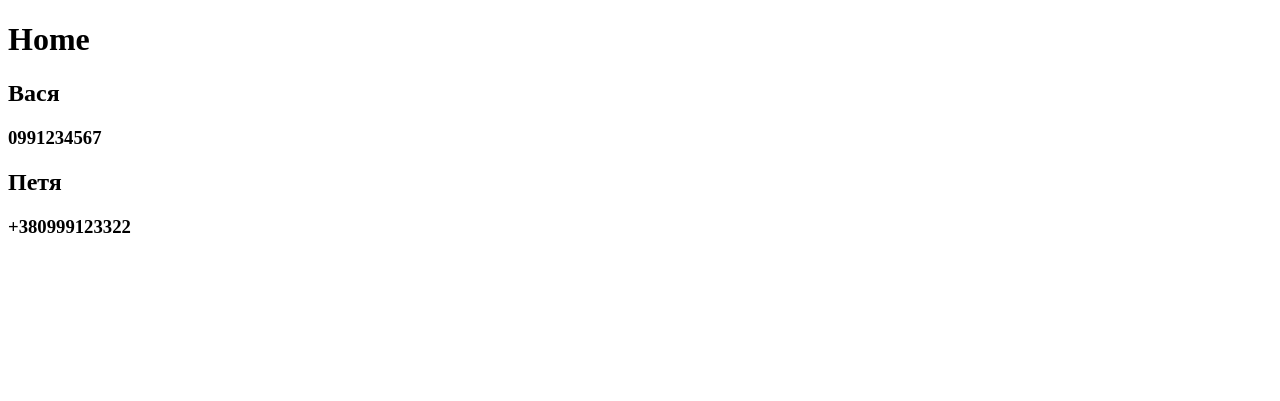
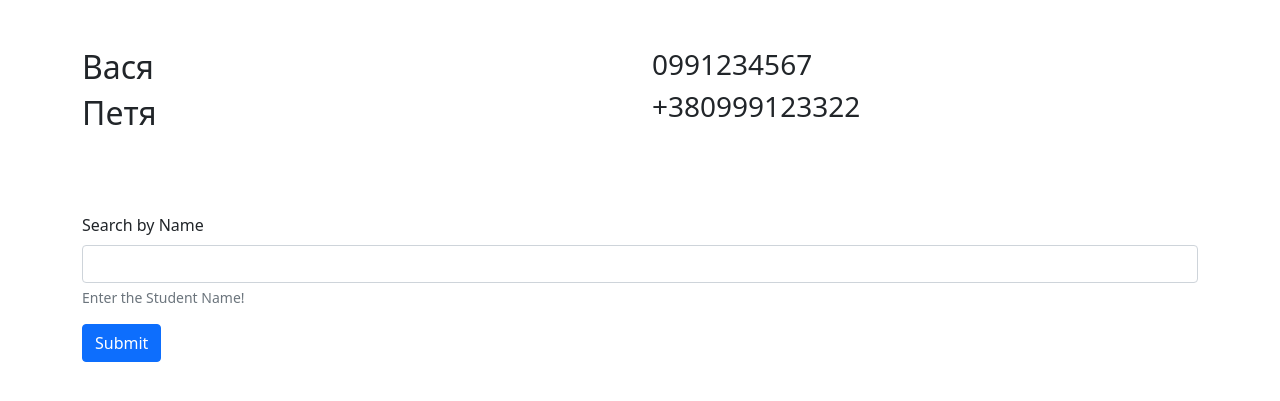
Before and after one commit to NickIT87/school, a Django app: page / in a window 1280 px wide. Shown: the top 401 px of the page. Run offline with Django 3.2, Linux system fonts and the light colour scheme; data comes from the database, SQL or seed files in the repository.

Commit message:
front-end

```diff
--- a/individual/schooltask/student/templates/student/home.html
+++ b/individual/schooltask/student/templates/student/home.html
@@ -1,26 +1,63 @@
 <!DOCTYPE html>
 <html lang="en">
+
 <head>
     <meta charset="UTF-8">
     <meta http-equiv="X-UA-Compatible" content="IE=edge">
     <meta name="viewport" content="width=device-width, initial-scale=1.0">
+    <link href="https://cdn.jsdelivr.net/npm/bootstrap@5.1.3/dist/css/bootstrap.min.css" rel="stylesheet"
+        integrity="sha384-1BmE4kWBq78iYhFldvKuhfTAU6auU8tT94WrHftjDbrCEXSU1oBoqyl2QvZ6jIW3" crossorigin="anonymous">
+    <script src="https://cdn.jsdelivr.net/npm/bootstrap@5.1.3/dist/js/bootstrap.bundle.min.js"
+        integrity="sha384-ka7Sk0Gln4gmtz2MlQnikT1wXgYsOg+OMhuP+IlRH9sENBO0LRn5q+8nbTov4+1p"
+        crossorigin="anonymous"></script>
+
     <title>{{ title }}</title>
+
 </head>
+
 <body>
-    <h1>{{ title }}</h1>
-
-    <!-- <h2>{{ students.first }}</h2>
-    <h2>{{ students.first.phone }}</h2> -->
-
-
+    <!--<h1>{{ title }}</h1>
     <div class="content">
         {% for student in students %}
             <h2> {{ student.name }}</h2>
             <h3>{{ student.phone }}</h3>
         {% endfor %}
+    </div>-->
+
+    <div class="container">
+        <br>
+        <br>
+        <div class="row">
+            <div class="col">
+                {% for student in students %}
+                <h2> {{ student.name }}</h2>
+                {% endfor %}
+            </div>
+            <div class="col">
+                {% for student in students %}
+                <h3>{{ student.phone }}</h3>
+                {% endfor %}
+            </div>
+        </div>
+        <br>
+        <br>
+        <br>
+        <div class="row">
+            {% comment %}<form action="{% url 'search' %}" method="get"></form> {% endcomment %}
+            <form>
+                <div class="mb-3">
+                    <label for="exampleInputEmail1" class="form-label">Search by Name</label>
+                    <input type="input" class="form-control" id="InputName" aria-describedby="student">
+                    <div id="inputHelp" class="form-text">Enter the Student Name!</div>
+                </div>
+
+                <button type="submit" class="btn btn-primary">Submit</button>
+            </form>
+        </div>
+
     </div>
 
 
+</body>
 
-</body>
 </html>
```
Also changed, not shown: 1 other file.
